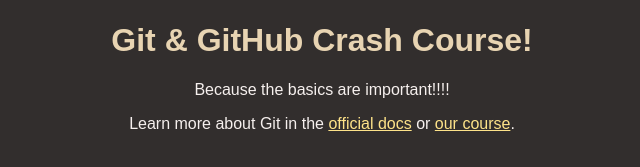
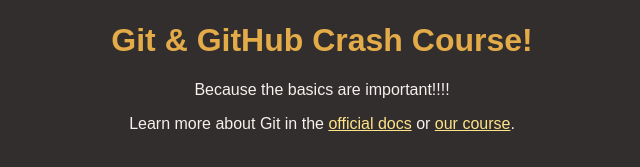
Before and after one commit to ErikChenn/github-crash-course, a plain HTML site: page index.html in a window 1280 px wide. Shown: the part 147-314 px from the top of the page, without its empty margins (318-958 px from the left). Drawn offline with Linux system fonts and the light colour scheme.

Commit message:
changed title color

```diff
--- a/styles.css
+++ b/styles.css
@@ -17,7 +17,7 @@
 }
 
 h1 {
-  color: #e8d4b2;
+  color: #e4ab49;
 }
 
 a {
```
